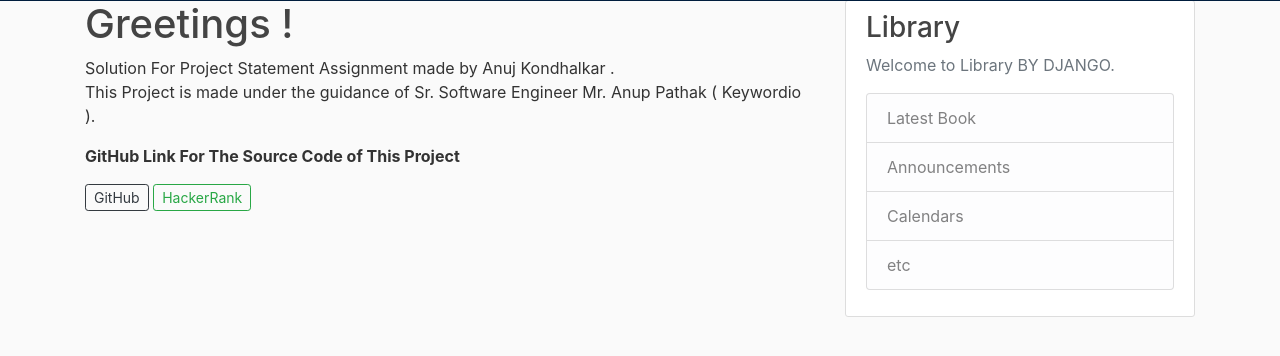
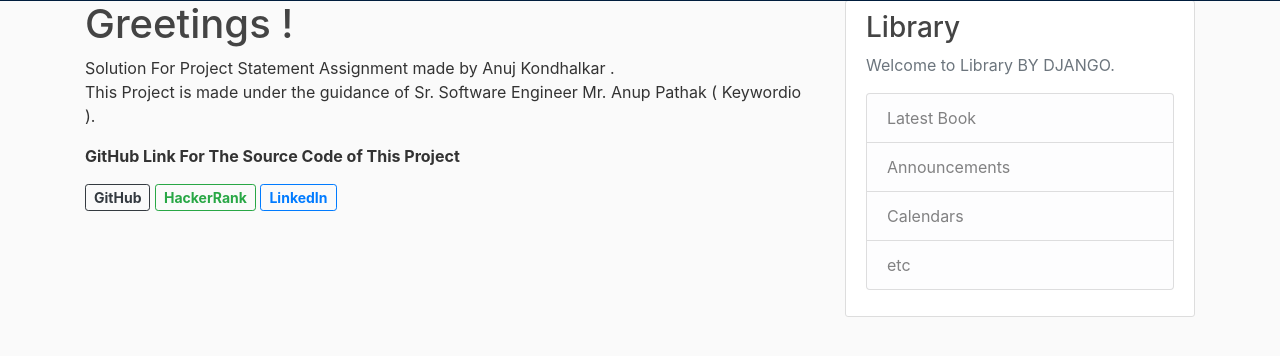
Before and after one commit to AnujKondhalkar/Library_main, a Django app: page / in a window 1280 px wide. Shown: the part 80-436 px from the top of the page. Run offline with Django 4.2, Linux system fonts and the light colour scheme; some libraries are stand-ins or nearby versions.

Commit message:
Link Buttons Are Added GitHub , HackerRank , LinkedIn

```diff
--- a/library/books/templates/books/home.html
+++ b/library/books/templates/books/home.html
@@ -8,8 +8,9 @@
     This Project is made under the guidance of Sr. Software Engineer Mr. Anup Pathak ( Keywordio ).
 </p>
 <strong><p>GitHub Link For The Source Code of This Project</p></strong>
-<a href="https://github.com/AnujKondhalkar/Library_main.git" class="btn btn-outline-dark btn-sm d-inline">GitHub</a>
-<a href="https://hackerrank.com/imanuj13" class="btn btn-outline-success btn-sm d-inline">HackerRank</a>
+<a href="https://github.com/AnujKondhalkar/Library_main.git" class="btn btn-outline-dark btn-sm d-inline "><strong>GitHub</strong></a>
+<a href="https://hackerrank.com/imanuj13" class="btn btn-outline-success btn-sm d-inline"><strong>HackerRank</strong></a>
+<a href="https://www.linkedin.com/in/anujkondhalkar" class="btn btn-outline-primary btn-sm d-inline"><strong>LinkedIn</strong></a>
 </div>
 
 {% endblock %}
```
